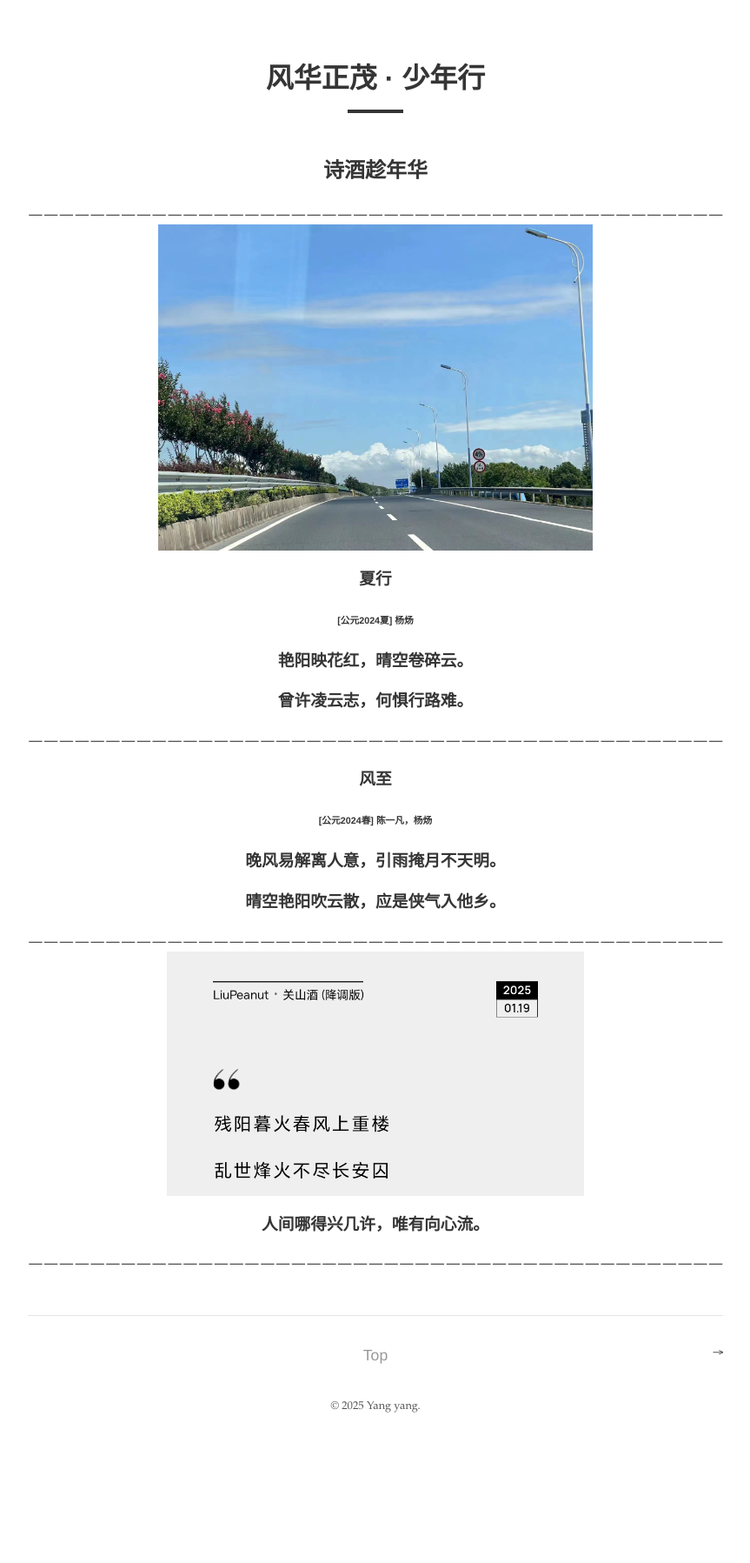
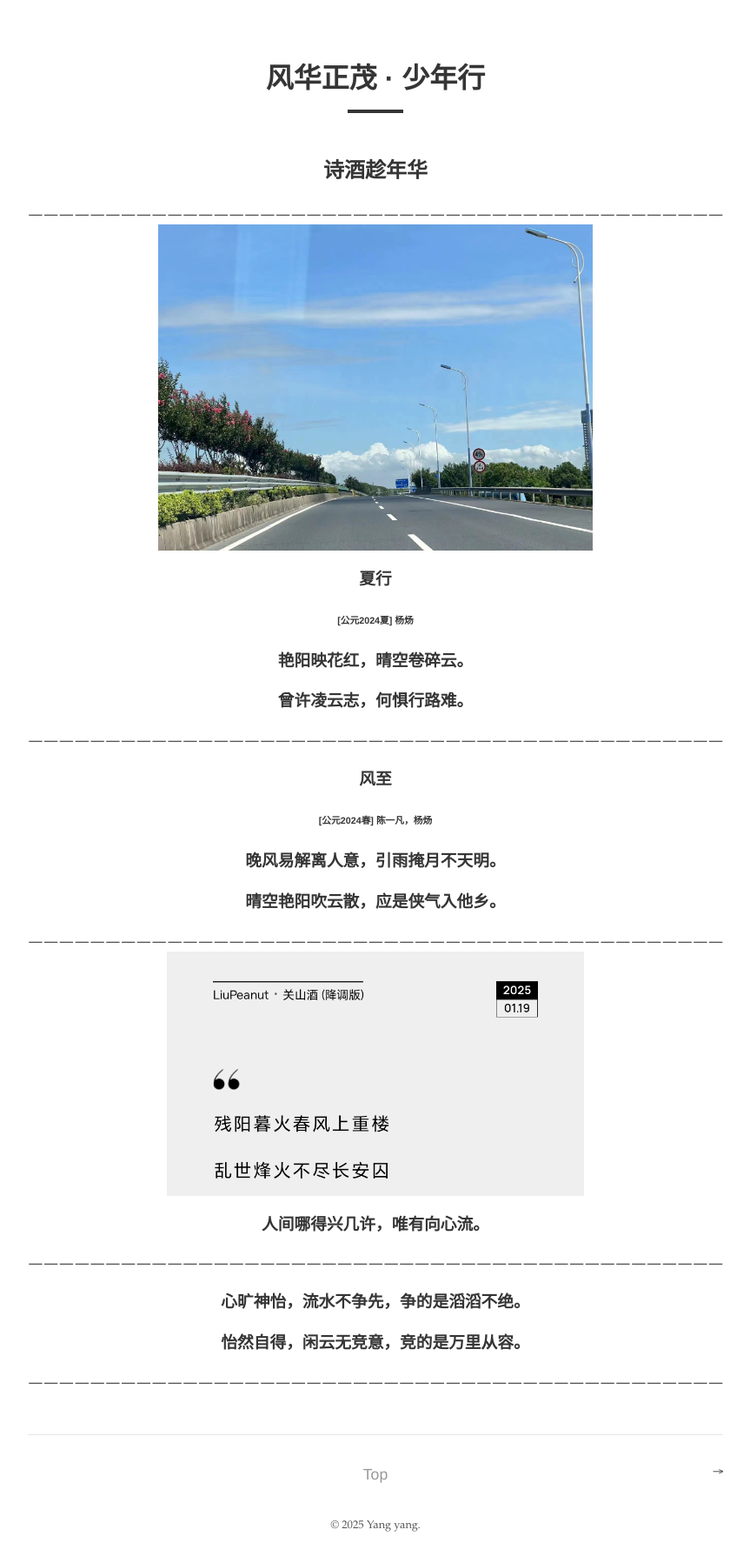
Before and after one commit to yang-yang-o-o/Reading, a Jekyll site: the page built from _posts/2024-01-01-风华正茂·少年行.md, in a window 1280 px wide. Shown: the whole page at 87% size, without its empty margins (208-1071 px from the left). Built offline with Jekyll 4.4.1, drawn with Linux system fonts in a browser that asks for light colours; before the commit the page ends 1660 px from its top, so only the background shows below that.

Commit message:
update 风华正茂少年行.md

```diff
--- a/_posts/2024-01-01-风华正茂·少年行.md
+++ b/_posts/2024-01-01-风华正茂·少年行.md
@@ -32,3 +32,7 @@ description: 诗酒趁年华。
 
 ### <center>人间哪得兴几许，唯有向心流。</center>
 <center>—————————————————————————————————————————————</center>
+
+### <center>心旷神怡，流水不争先，争的是滔滔不绝。</center>
+### <center>怡然自得，闲云无竞意，竞的是万里从容。</center>
+<center>—————————————————————————————————————————————</center>
```
